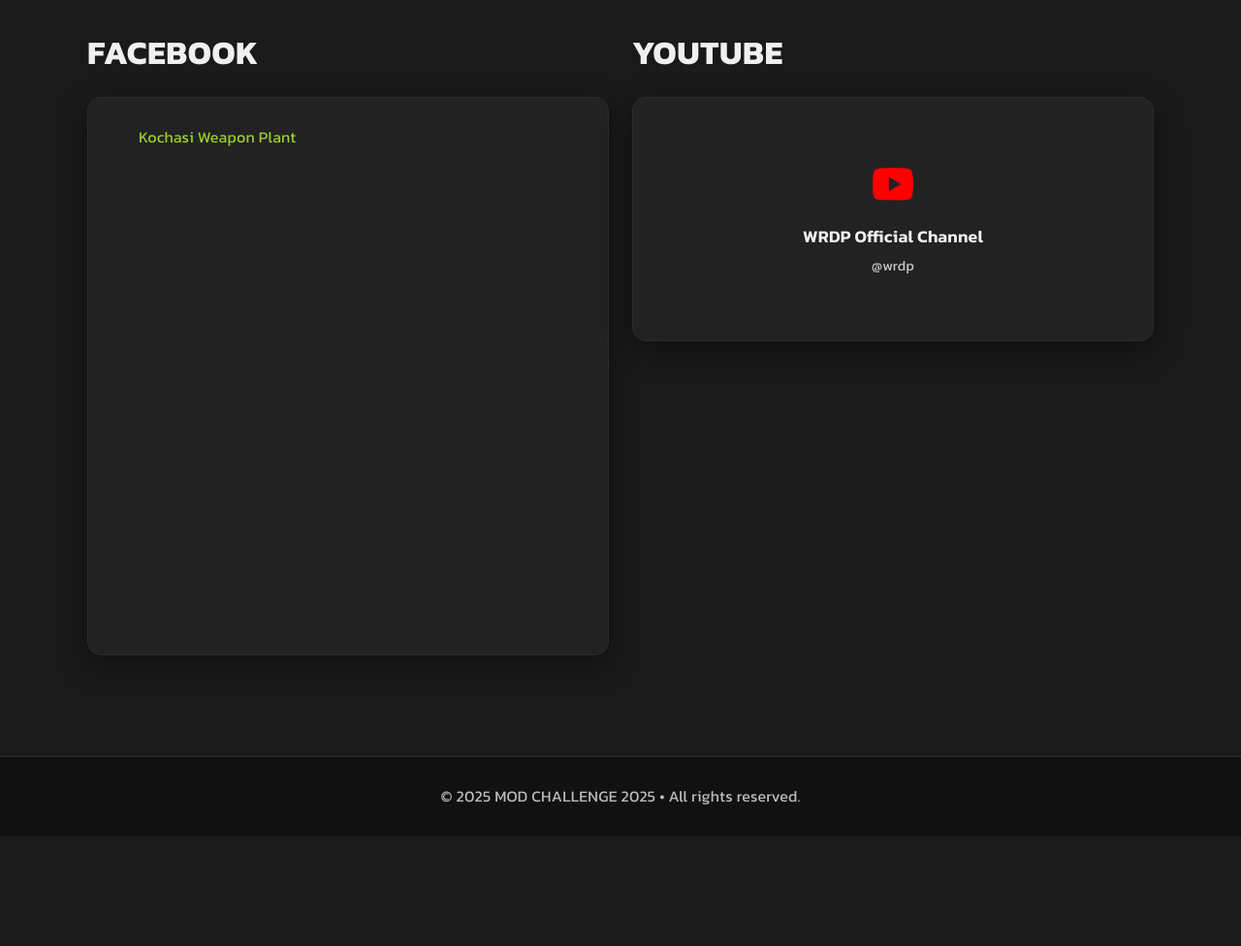
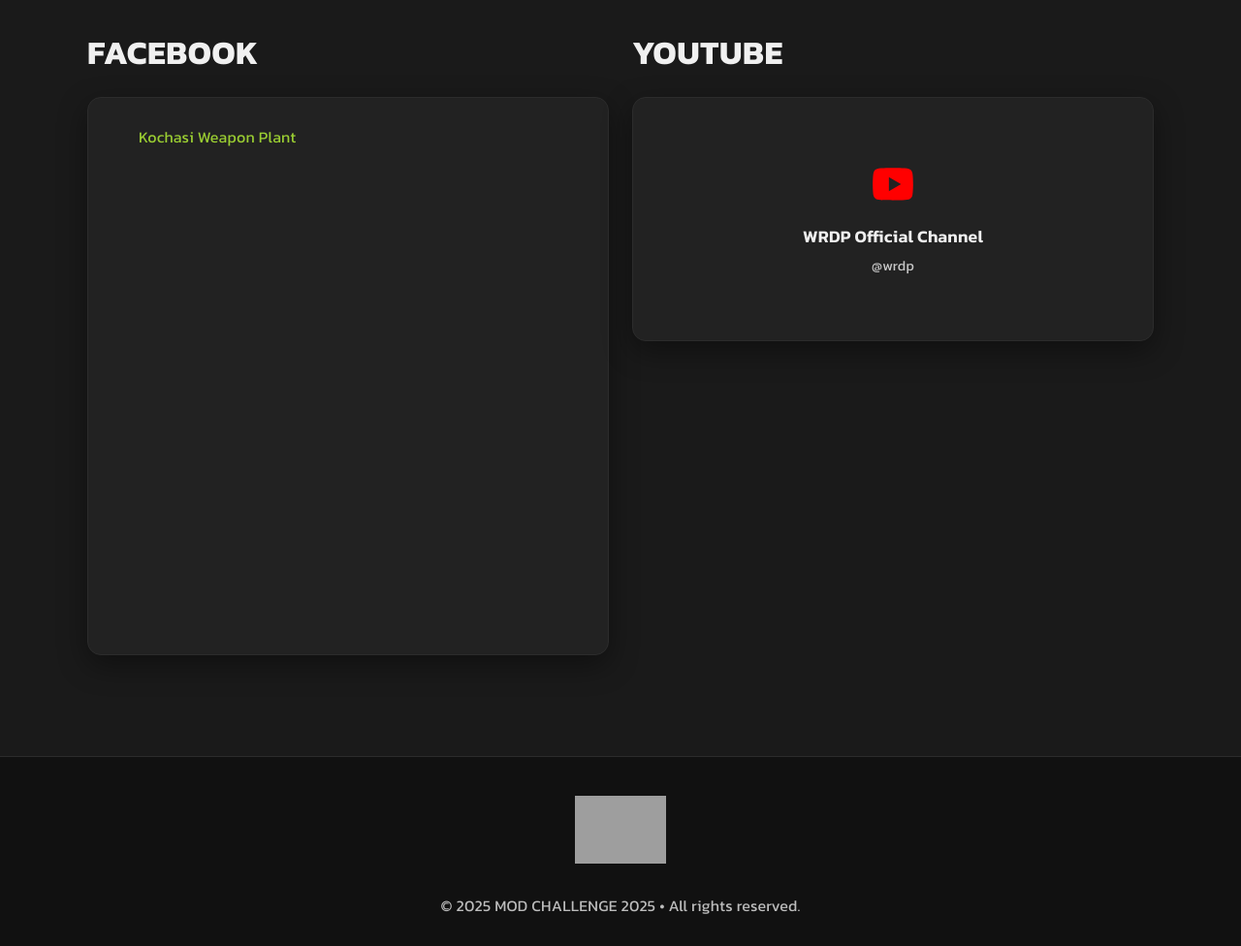
Before and after one commit to juniorkanfwqgwg/mod, a plain HTML site: page index.html in a window 1280 px wide. Shown: the part 3140-4116 px from the top of the page at 97% size. Before the commit the page ends 4002 px from the top, so only its background shows below. Drawn offline with Linux system fonts and the light colour scheme; grey boxes are pictures that could not be loaded.

Commit message:
Update index.html

```diff
--- a/index.html
+++ b/index.html
@@ -213,7 +213,15 @@
       margin-top: 5px;
     }
 
-    footer{border-top:1px solid var(--border); padding:28px 20px; text-align:center; color:#bdbdbd; background:var(--bg-soft)}
+    footer{border-top:1px solid var(--border); padding:40px 20px 28px; text-align:center; color:#bdbdbd; background:var(--bg-soft)}
+    .footer-logos {
+      margin-bottom: 24px;
+    }
+    .footer-logos img {
+      max-width: 100%;
+      height: auto;
+      max-height: 70px;
+    }
 
     /* --- Responsive --- */
     @media (max-width: 980px){
@@ -252,6 +260,9 @@
       }
       .about-grid {
         grid-template-columns: 1fr;
+      }
+      .footer-logos img {
+        max-height: 55px;
       }
     }
 
@@ -385,6 +396,9 @@
 
   <!-- Footer -->
   <footer>
+    <div class="footer-logos">
+      <img src="https://firebasestorage.googleapis.com/v0/b/portfolio-b9b9c.firebasestorage.app/o/uploads%2FMOD%2Forganizer%20logo.png?alt=media&token=8e800dee-f9fb-4a18-a981-929575bc1e04" alt="Organizer Logos">
+    </div>
     © <span id="year"></span> MOD CHALLENGE 2025 • All rights reserved.
   </footer>
 
```
